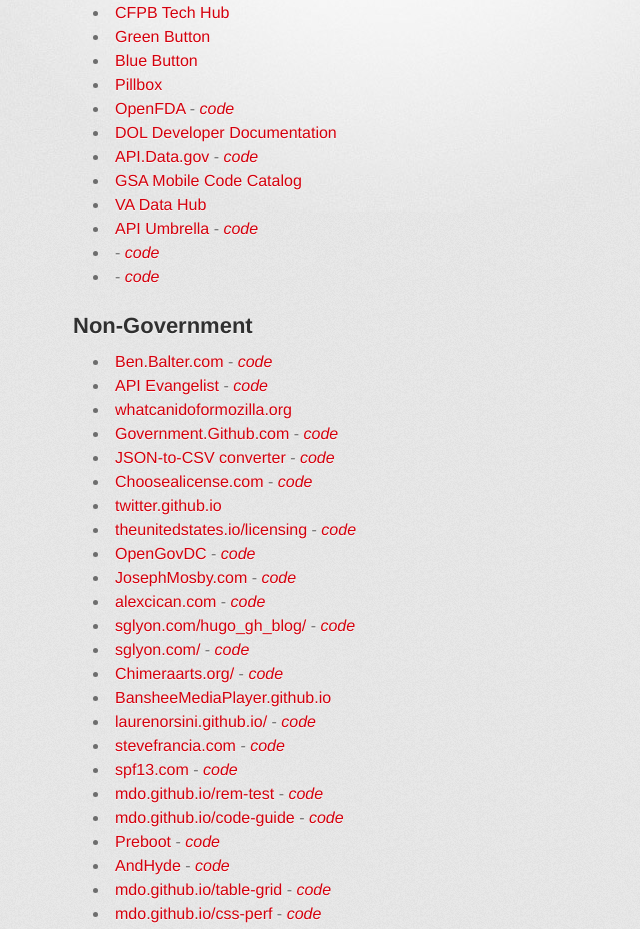
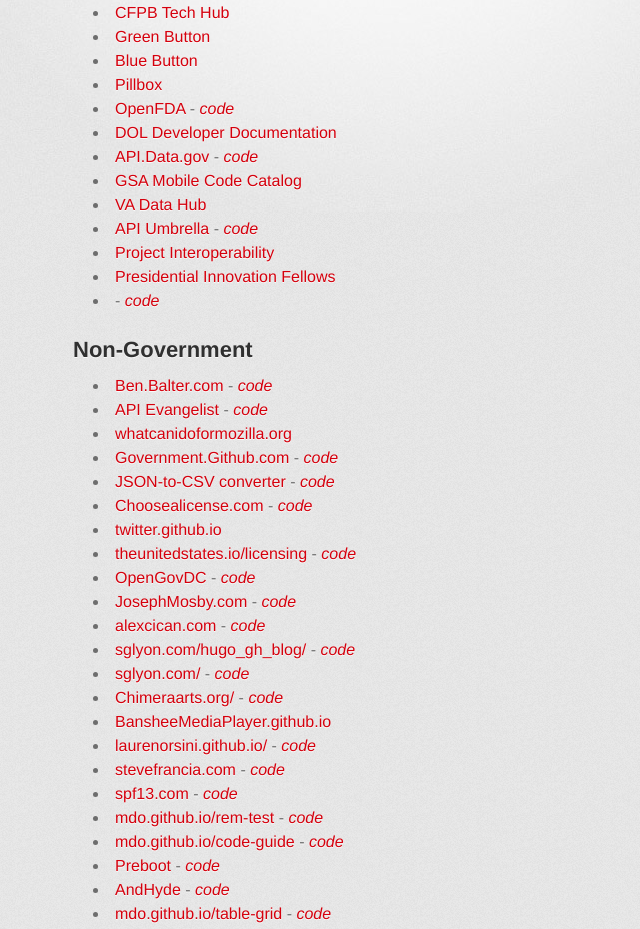
Before and after one commit to GSA/Open-Data-Collaboration-Sandbox, a Jekyll site: the page built from website_examples.md, in a window 1280 px wide. Shown: the part 361-1290 px from the top of the page, without its empty margins (257-897 px from the left). Built offline with Jekyll 4.4.1, drawn with Linux system fonts in a browser that asks for light colours; some web fonts are replaced.

Commit message:
adding 2 examples

```diff
--- a/website_examples.md
+++ b/website_examples.md
@@ -21,7 +21,8 @@
 * [GSA Mobile Code Catalog](http://gsa.github.io/Mobile-Code-Catalog/)
 * [VA Data Hub](http://va-data.github.io/va-developer/)
 * [API Umbrella](http://nrel.github.io/api-umbrella/) - *[code](https://github.com/NREL/api-umbrella/tree/gh-pages)*
-* []() - *[code]()*
+* [Project Interoperability](http://project-interoperability.github.io)
+* [Presidential Innovation Fellows](http://presidential-innovation-fellows.github.io)
 * []() - *[code]()*
 
 
```
